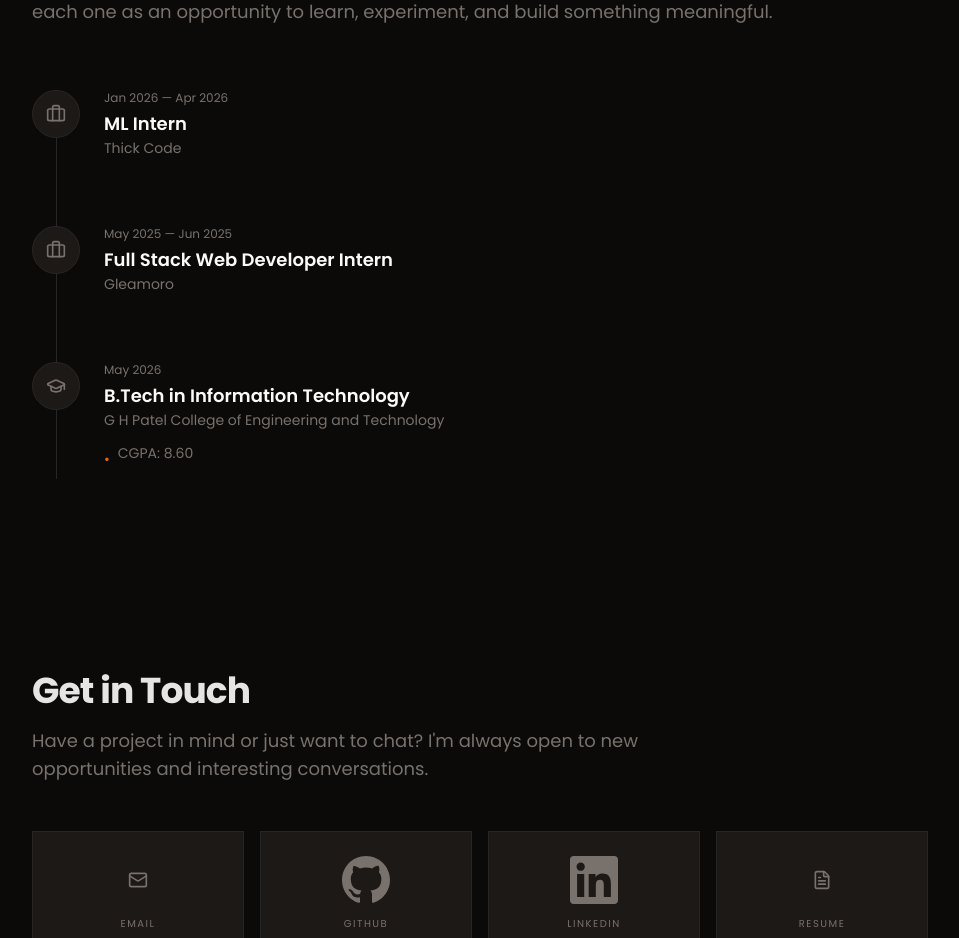
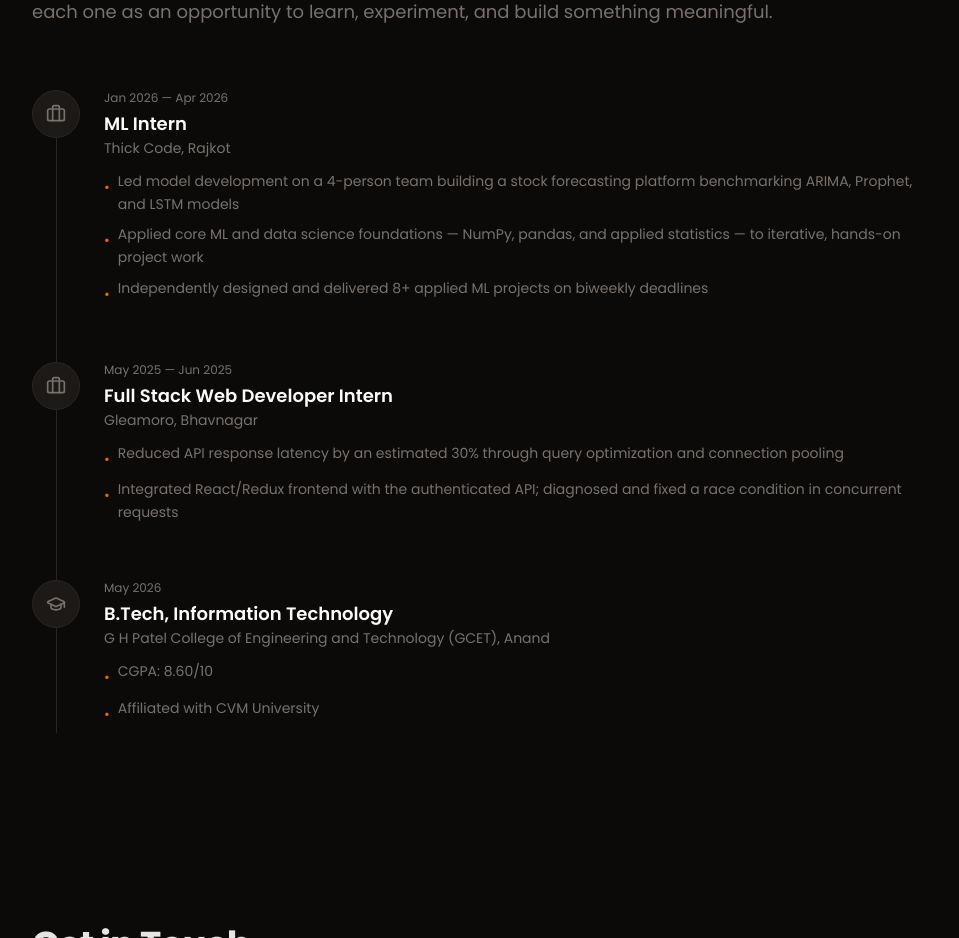
Before and after one commit to pruthvi189/portfolio, a Next.js app: page / in a window 1280 px wide. Shown: the part 2700-3638 px from the top of the page, without its empty margins (160-1119 px from the left). Built offline with nearby package versions, Linux system fonts and the light colour scheme.

Commit message:
about timeline: add full details for all milestones

```diff
--- a/src/components/sections/about.tsx
+++ b/src/components/sections/about.tsx
@@ -7,21 +7,33 @@ const timeline = [
   {
     period: "Jan 2026 — Apr 2026",
     title: "ML Intern",
-    organization: "Thick Code",
+    organization: "Thick Code, Rajkot",
     icon: Briefcase,
+    details: [
+      "Led model development on a 4-person team building a stock forecasting platform benchmarking ARIMA, Prophet, and LSTM models",
+      "Applied core ML and data science foundations — NumPy, pandas, and applied statistics — to iterative, hands-on project work",
+      "Independently designed and delivered 8+ applied ML projects on biweekly deadlines",
+    ],
   },
   {
     period: "May 2025 — Jun 2025",
     title: "Full Stack Web Developer Intern",
-    organization: "Gleamoro",
+    organization: "Gleamoro, Bhavnagar",
     icon: Briefcase,
+    details: [
+      "Reduced API response latency by an estimated 30% through query optimization and connection pooling",
+      "Integrated React/Redux frontend with the authenticated API; diagnosed and fixed a race condition in concurrent requests",
+    ],
   },
   {
     period: "May 2026",
-    title: "B.Tech in Information Technology",
-    organization: "G H Patel College of Engineering and Technology",
+    title: "B.Tech, Information Technology",
+    organization: "G H Patel College of Engineering and Technology (GCET), Anand",
     icon: GraduationCap,
-    details: ["CGPA: 8.60"],
+    details: [
+      "CGPA: 8.60/10",
+      "Affiliated with CVM University",
+    ],
   },
 ];
 
```
